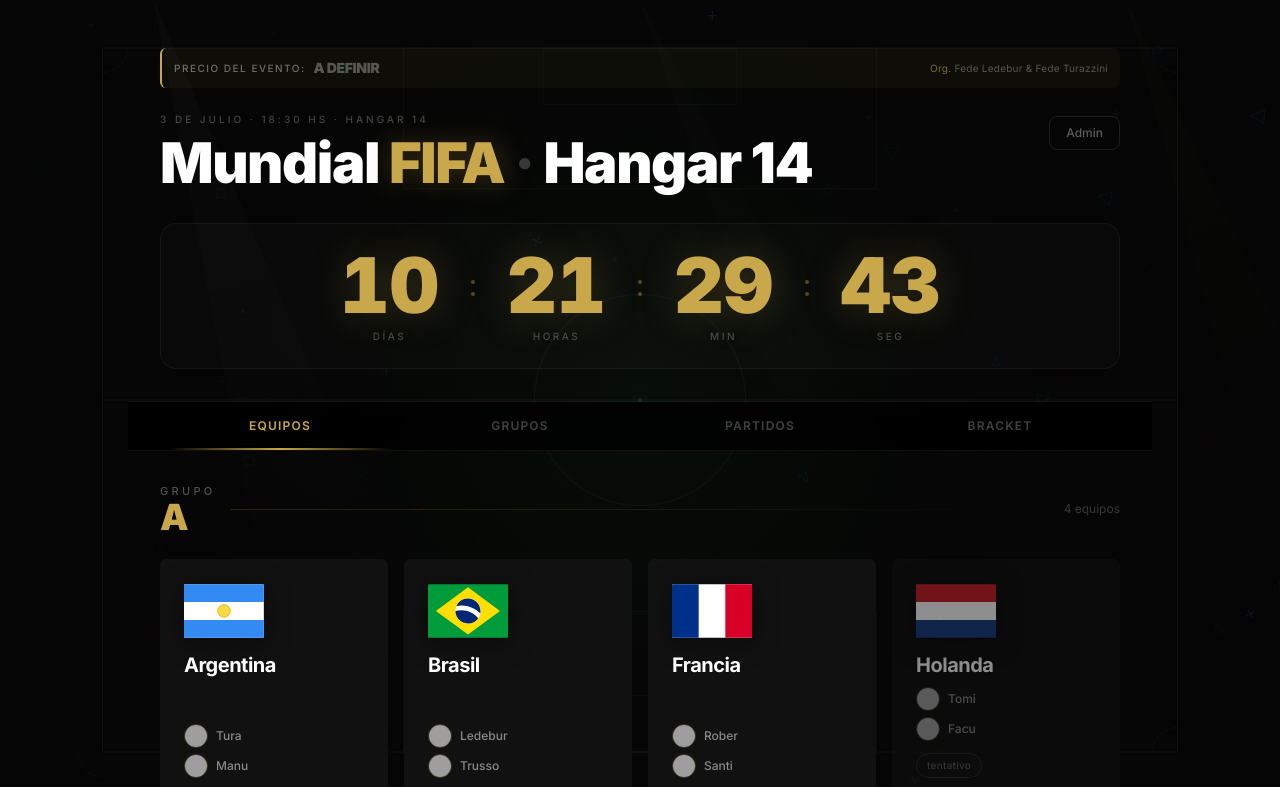
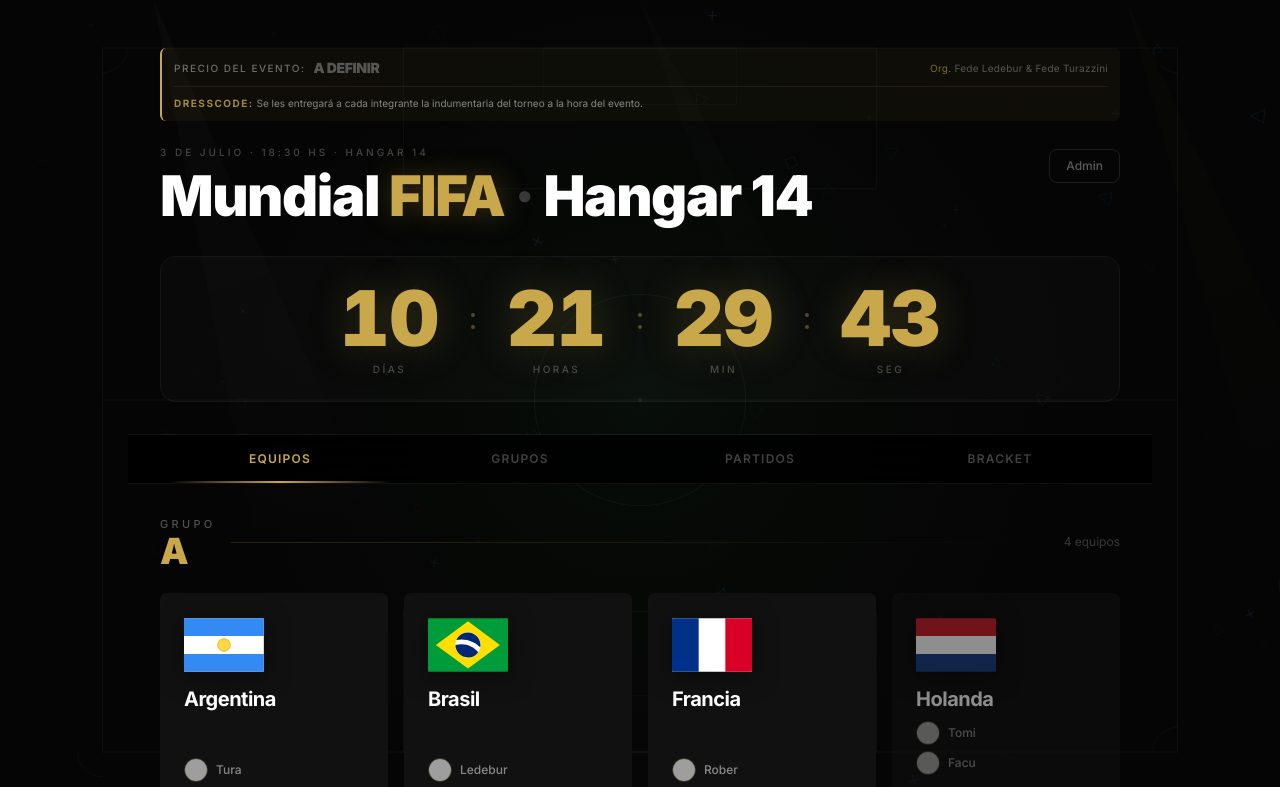
Before and after one commit to fedeturazzini/mundialHangar14, a Next.js app: page / in a window 1280 px wide. Shown: the top 787 px of the page. Built offline with nearby package versions, Linux system fonts and the light colour scheme; no server answers; the database is empty; grey boxes are pictures that could not be loaded.

Commit message:
feat: add dresscode info to header info box

```diff
--- a/app/page.tsx
+++ b/app/page.tsx
@@ -137,15 +137,17 @@
           className="px-4 lg:px-8 pt-12 pb-6"
           style={{ borderBottom: '1px solid rgba(255,255,255,0.06)' }}
         >
-          {/* Precio + Organizadores — box con acento dorado */}
+          {/* Info box — borde dorado */}
           <div
-            className="flex flex-col sm:flex-row sm:items-center sm:justify-between gap-1 sm:gap-0 mb-6 px-3 py-2.5"
+            className="mb-6 px-3 py-2.5"
             style={{
               background: 'rgba(201,168,76,0.05)',
               borderRadius: '6px',
               borderLeft: '2px solid #C9A84C',
             }}
           >
+            {/* Fila 1: Precio + Org */}
+            <div className="flex flex-col sm:flex-row sm:items-center sm:justify-between gap-1 sm:gap-0">
               {/* Precio del evento */}
               <div>
                 {editandoPrecio && isAdmin ? (
@@ -202,6 +204,18 @@
               <p className="text-[10px] text-white/30 tracking-wide">
                 <span style={{ color: 'rgba(201,168,76,0.6)' }}>Org.</span>{' '}
                 Fede Ledebur &amp; Fede Turazzini
+              </p>
+            </div>
+
+            {/* Separador */}
+            <div className="my-2" style={{ borderTop: '1px solid rgba(201,168,76,0.1)' }} />
+
+            {/* Dresscode */}
+            <p className="text-[10px] leading-relaxed" style={{ color: 'rgba(255,255,255,0.5)' }}>
+              <span className="font-bold tracking-[0.15em] uppercase" style={{ color: 'rgba(201,168,76,0.8)' }}>
+                Dresscode:
+              </span>{' '}
+              Se les entregará a cada integrante la indumentaria del torneo a la hora del evento.
             </p>
           </div>
 
```
Lines whose indentation alone changed are shown as unchanged.
